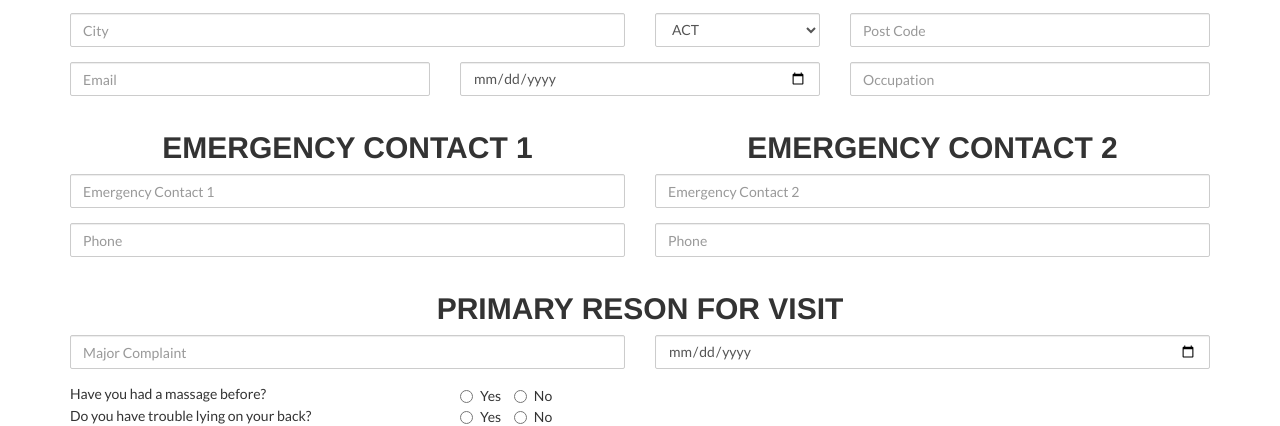
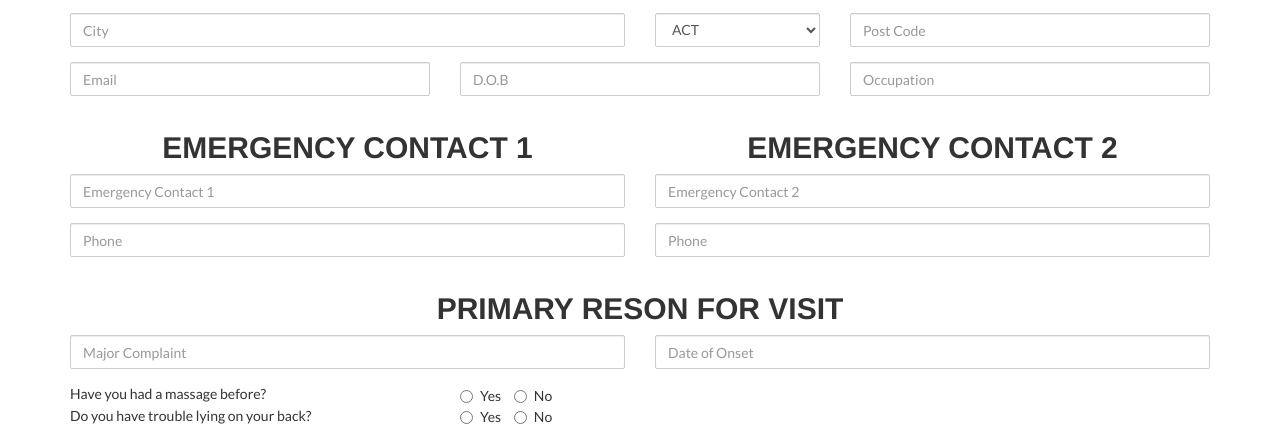
Before and after one commit to jgkeightley/resolute-web, a website: page health-hx/index.html in a window 1280 px wide. Shown: the part 187-613 px from the top of the page. Drawn offline with nearby package versions, Linux system fonts and the light colour scheme.

Commit message:
Update date input functionality

```diff
--- a/health-hx/index.html
+++ b/health-hx/index.html
@@ -99,7 +99,7 @@
 
           <div class="col-sm-4">
             <div class="form-group">
-              <input type="date" class="form-control" id="dob" placeholder="D.O.B">
+              <input type="text" class="form-control" id="dob" placeholder="D.O.B" onfocus="(this.type='date')" onblur="(this.type='text')">
             </div>
           </div>
 
@@ -175,7 +175,7 @@
 
           <div class="col-sm-6">
             <div class="form-group">
-              <input type="date" class="form-control" id="onset" placeholder="Date of Onset">
+              <input type="text " class="form-control" id="onset" placeholder="Date of Onset" onfocus="(this.type='date')" onblur="(this.type='text')">
             </div>
           </div>
         </div>
```
